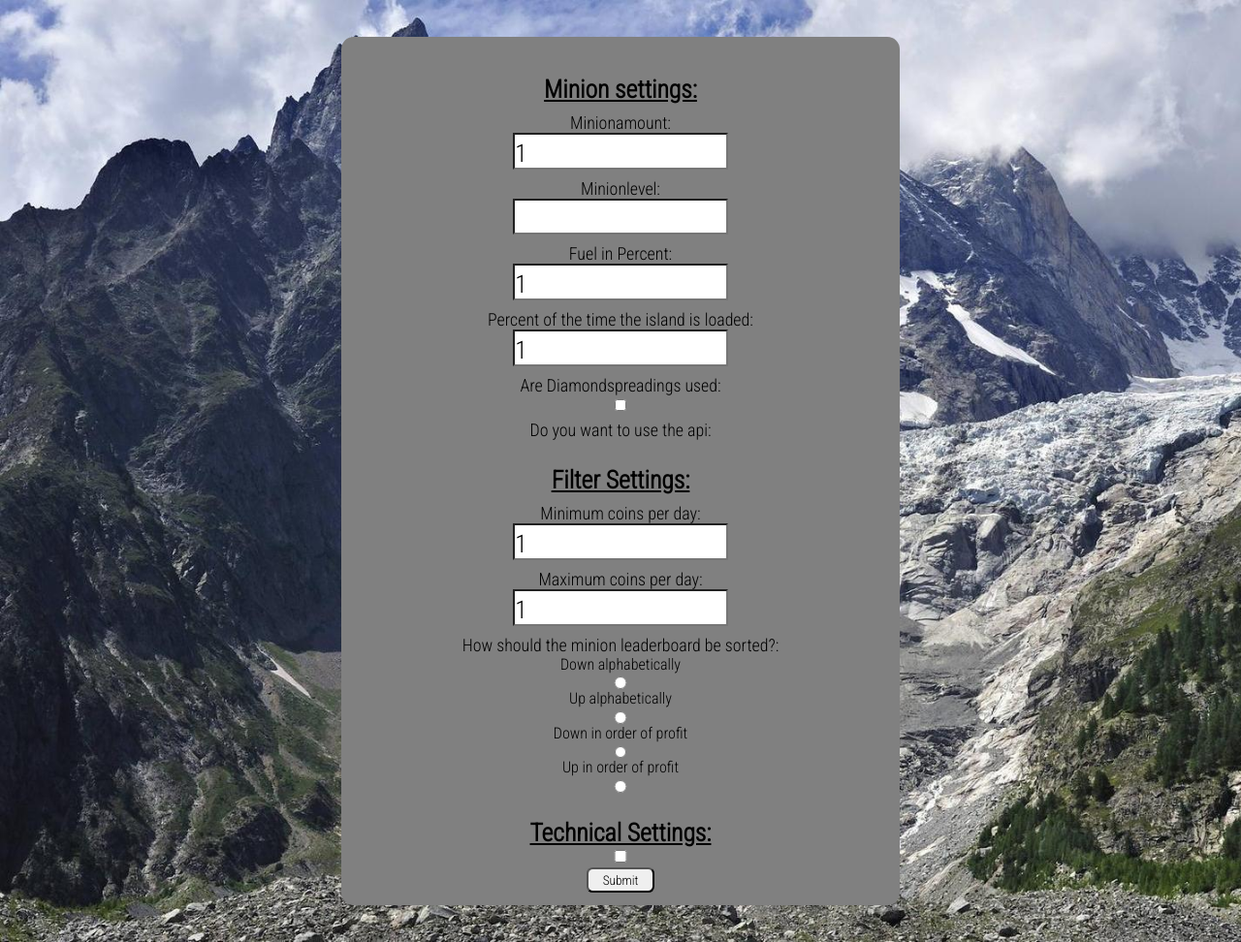
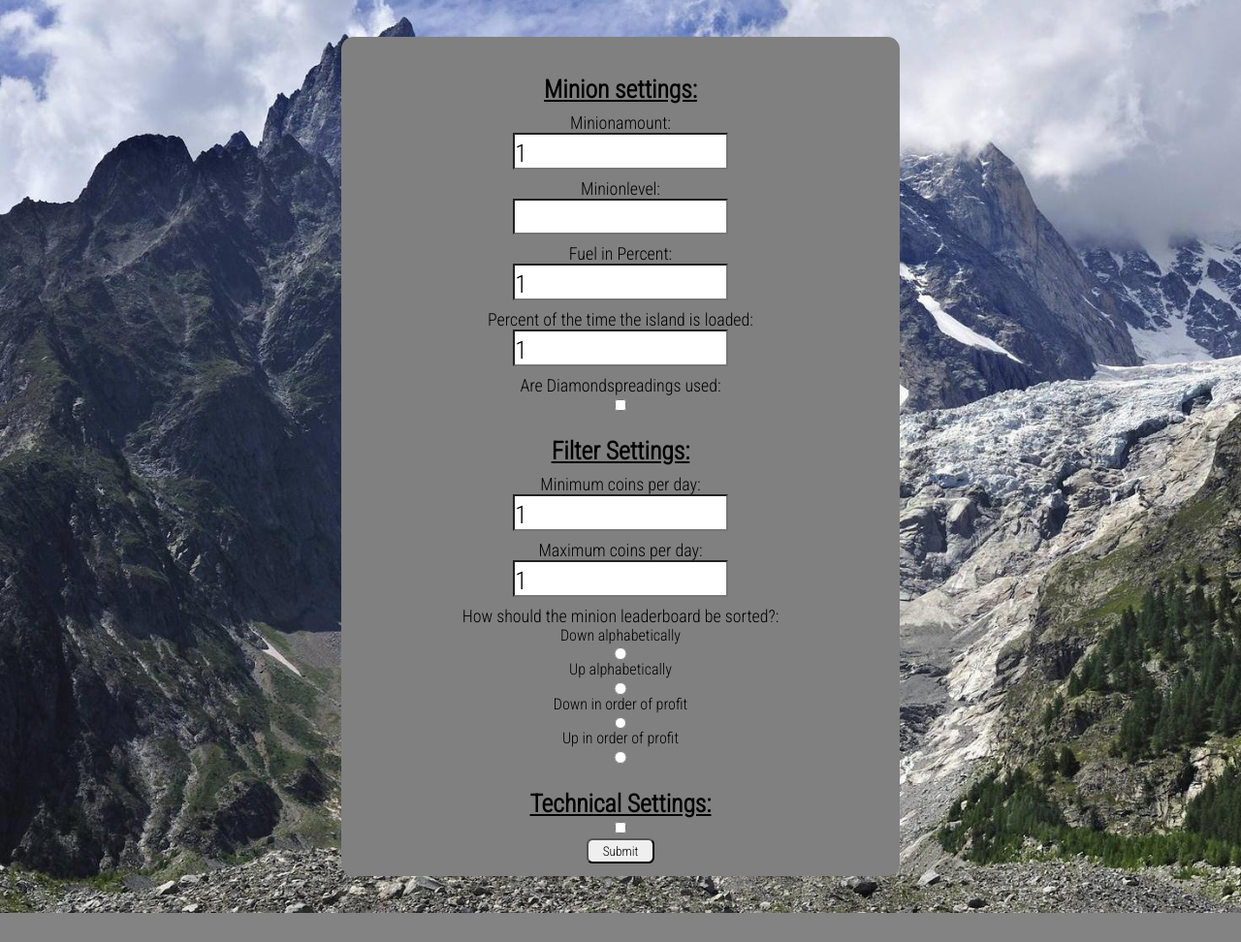
Before and after one commit to NZumbusch/minion-leaderboard, a PHP site: page /settings.php in a window 1280 px wide. Shown: the whole page at 97% size. After the commit the page ends 942 px from the top, so only its background shows below. Run offline with PHP 8.4, Linux system fonts and the light colour scheme; the visitor is signed in with stand-in values (Sample User, id 1).

Commit message:
Removed extra label remaining

```diff
--- a/settings.php
+++ b/settings.php
@@ -35,7 +35,6 @@ session_start();
                     echo '<input class="checkbox" type="checkbox" name="diamondspreading" id="diamondspreading">';
                 }
             ?>
-            <label class="label" for="api" form="settings">Do you want to use the api: </label>
 
             <h3>Filter Settings:</h3>
             <label class="label" for="min" form="settings">Minimum coins per day: </label>
```
